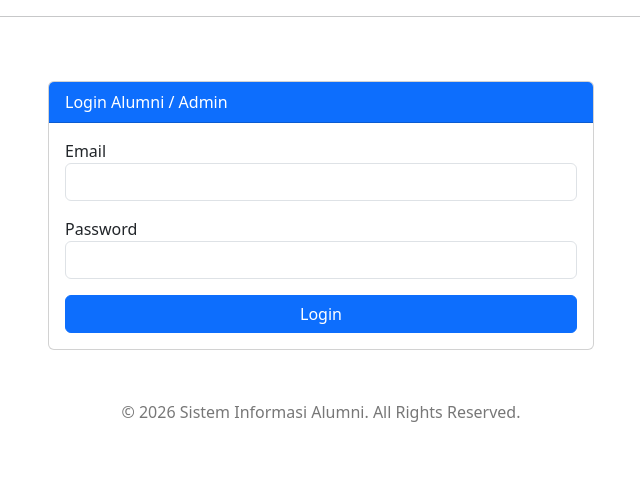
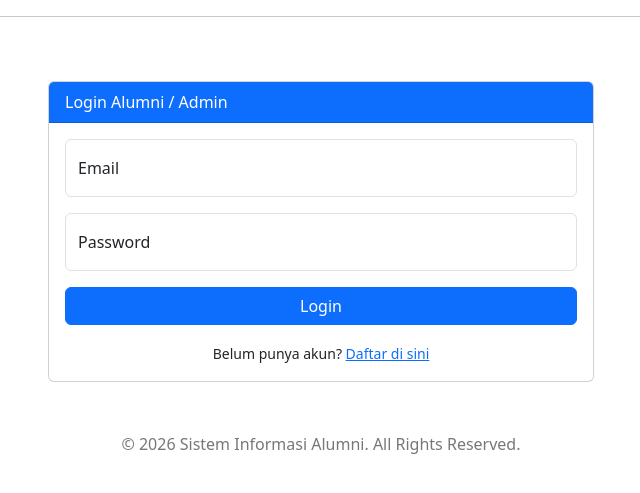
Before and after one commit to idu113208/CRUD.JAVA, a PHP site: page /tcpdf/views/auth/login.php in a window 1280 px wide. Shown: the part 76-569 px from the top of the page, without its empty margins (319-959 px from the left). Run offline with PHP 8.4, Linux system fonts and the light colour scheme.

Commit message:
feat: modernize login form with floating labels and better a11y
- Implemented Bootstrap 5 Floating Labels for Email and Password inputs
- Added `autocomplete` attributes (`email`, `current-password`)
- Explicitly associated labels with inputs using `for`/`id`
- Added "Don't have an account? Register here" link for better navigation
- Checked against WCAG standards for label association

```diff
--- a/views/auth/login.php
+++ b/views/auth/login.php
@@ -14,15 +14,19 @@
                 <?php endif; ?>
 
                 <form action="../../controllers/AuthController.php" method="POST">
-                    <div class="mb-3">
-                        <label>Email</label>
-                        <input type="email" name="email" class="form-control" required>
+                    <div class="form-floating mb-3">
+                        <input type="email" name="email" class="form-control" id="email" placeholder="name@example.com" autocomplete="email" required>
+                        <label for="email">Email</label>
                     </div>
-                    <div class="mb-3">
-                        <label>Password</label>
-                        <input type="password" name="password" class="form-control" required>
+                    <div class="form-floating mb-3">
+                        <input type="password" name="password" class="form-control" id="password" placeholder="Password" autocomplete="current-password" required>
+                        <label for="password">Password</label>
                     </div>
-                    <button type="submit" name="login" class="btn btn-primary w-100">Login</button>
+                    <button type="submit" name="login" class="btn btn-primary w-100 mb-3">Login</button>
+
+                    <div class="text-center">
+                        <small>Belum punya akun? <a href="register.php">Daftar di sini</a></small>
+                    </div>
                 </form>
             </div>
         </div>
```
